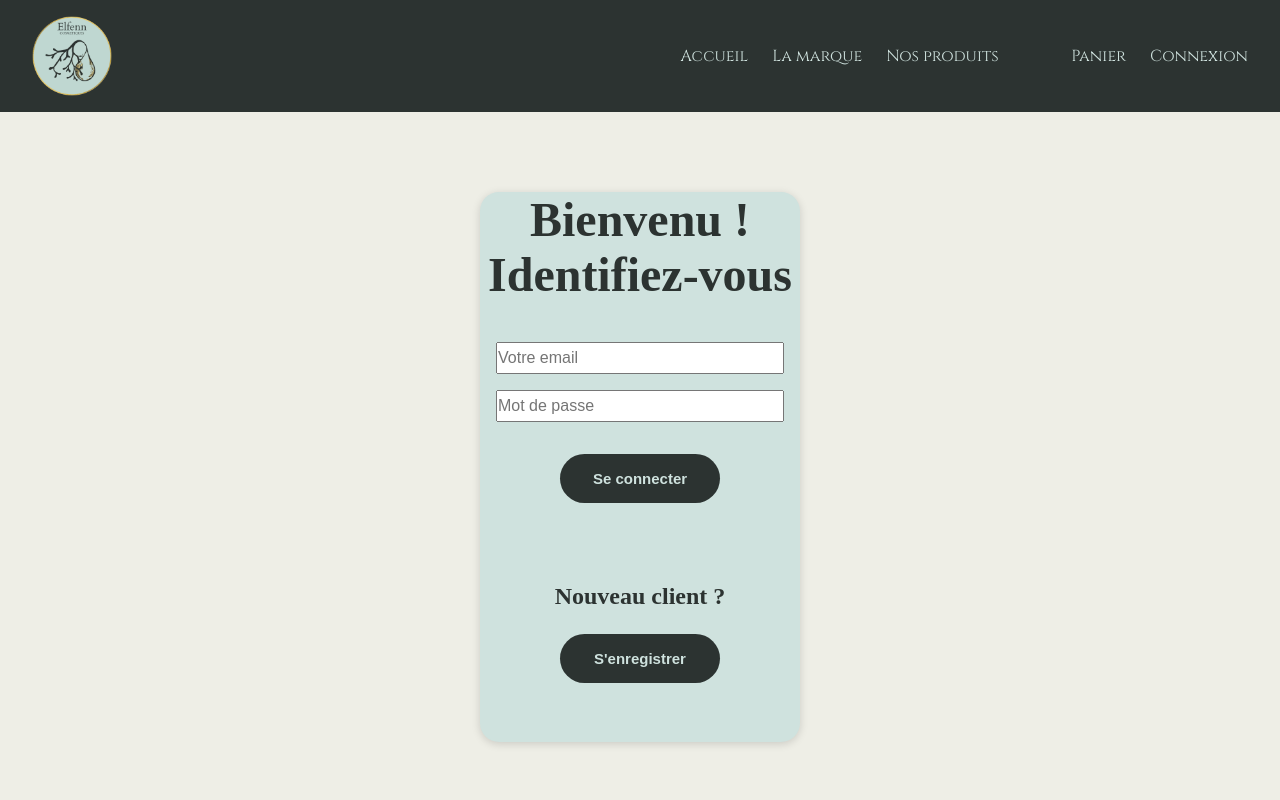
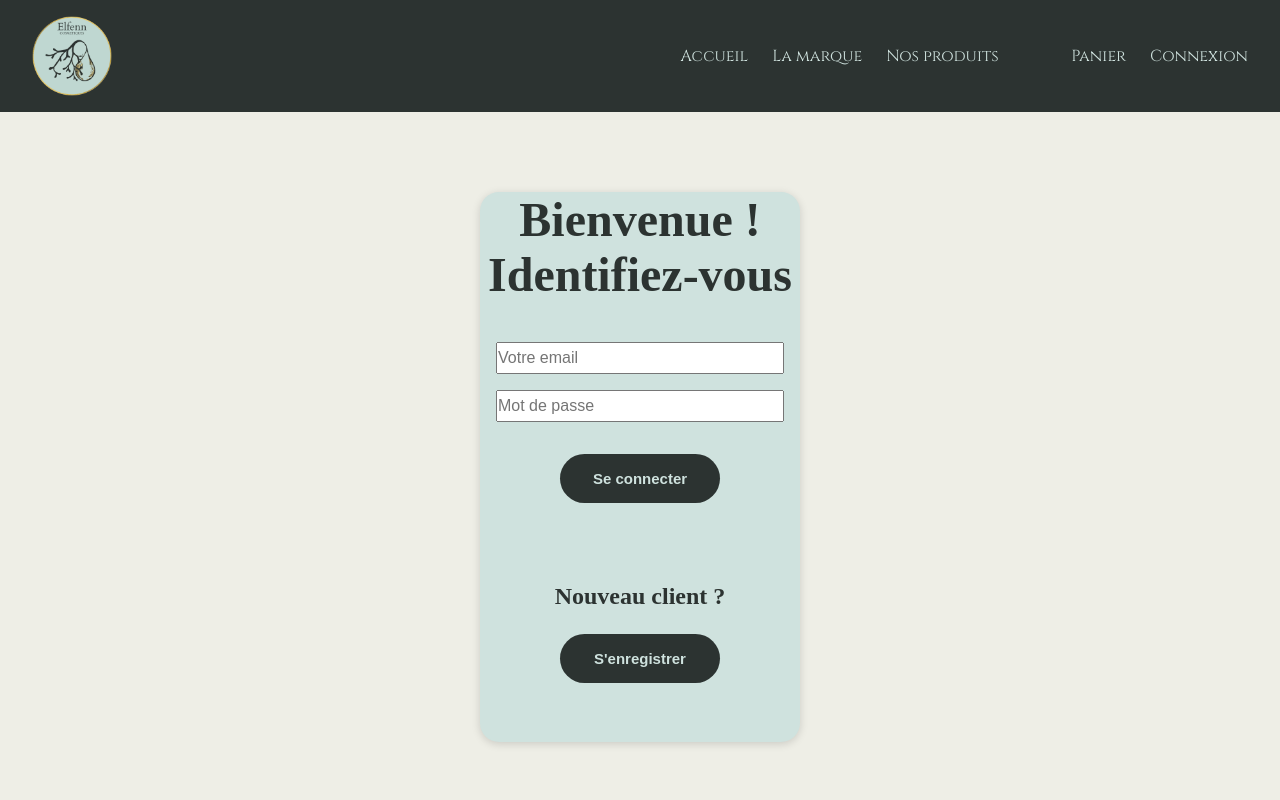
Before and after one commit to WildCodeSchool/remote2q4-21-p3-agathe-front, a React (Create React App) app: page /login in a window 1280 px wide. Shown: the top 800 px of the page. Built offline with nearby package versions, Linux system fonts and the light colour scheme; a web font is replaced by a local one.

Commit message:
Update LoginForm.jsx

```diff
--- a/src/components/form/LoginForm.jsx
+++ b/src/components/form/LoginForm.jsx
@@ -44,7 +44,7 @@ const RegisterForm = () => {
   };
 
   return (
-    <div className="loginContainer"><h2>Bienvenu ! Identifiez-vous</h2>
+    <div className="loginContainer"><h2>Bienvenue ! Identifiez-vous</h2>
     <form onSubmit={handleSubmit(handleRegistration, handleError)} className="loginForm">
       <div>
         <input
```
